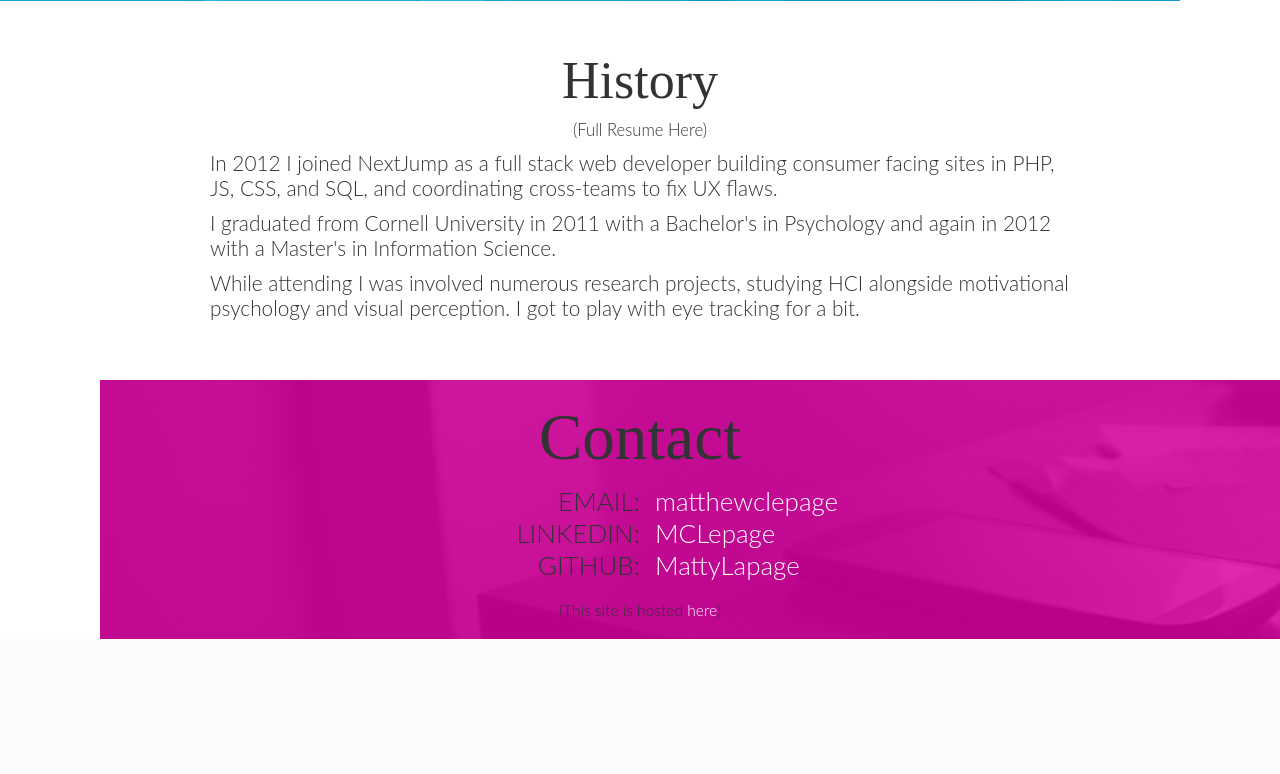
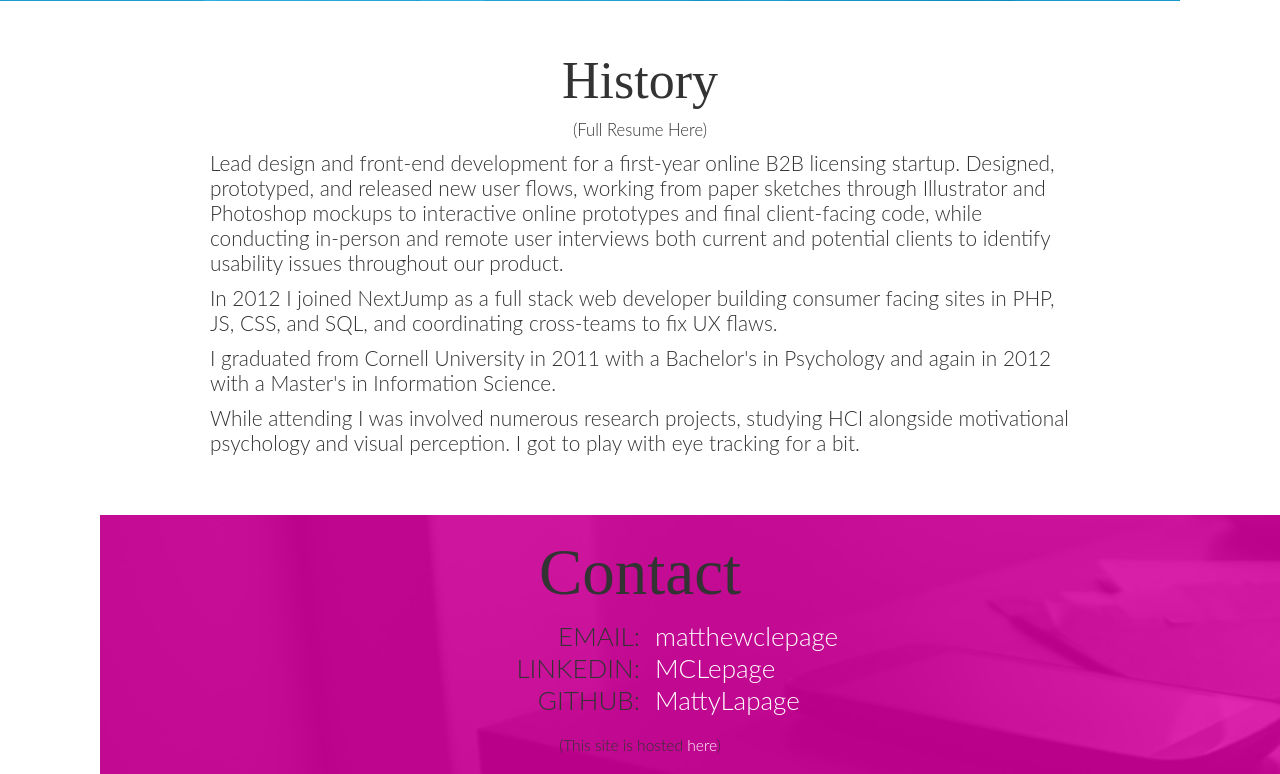
Before and after one commit to mtylpg/mtylpg.github.io, a PHP site: page / in a window 1280 px wide; the page is wider, and only the part inside the window is pictured. Shown: the part 909-1683 px from the top of that part. Before the commit the page ends 1548 px from the top of that part, so only its background shows below. Run offline with PHP 8.4, Linux system fonts and the light colour scheme.

Commit message:
fix scroll issue for offset bg stuff

```diff
--- a/index.html
+++ b/index.html
@@ -69,6 +69,9 @@
              <a href="/files/resume.pdf">(Full Resume Here)</a>
         </p>
         <p>
+            Lead design and front-end development for a first-year online B2B licensing startup. Designed, prototyped, and released new user flows, working from paper sketches through Illustrator and Photoshop mockups to interactive online prototypes and final client-facing code, while conducting in-person and remote user interviews both current and potential clients to identify usability issues throughout our product.
+        </p>
+        <p>
             In 2012 I joined NextJump as a full stack web developer building consumer facing sites in PHP, JS, CSS, and SQL, and coordinating cross-teams to fix UX flaws.
         </p>
         <p>
--- a/stylesheets/cover2.css
+++ b/stylesheets/cover2.css
@@ -12,7 +12,8 @@ body {
   color: #333;
   font-weight: 300;
   max-width: 960px;
-  margin: auto; }
+  margin: auto;
+  overflow: hidden; }
 
 .red, .green, .blue, .purple {
   width: 100%; }
--- a/stylesheets/cover2.sass
+++ b/stylesheets/cover2.sass
@@ -31,6 +31,7 @@ body
     font-weight: 300
     max-width: 960px
     margin: auto
+    overflow: hidden
 
 .red, .green, .blue, .purple
     width: 100%
```
